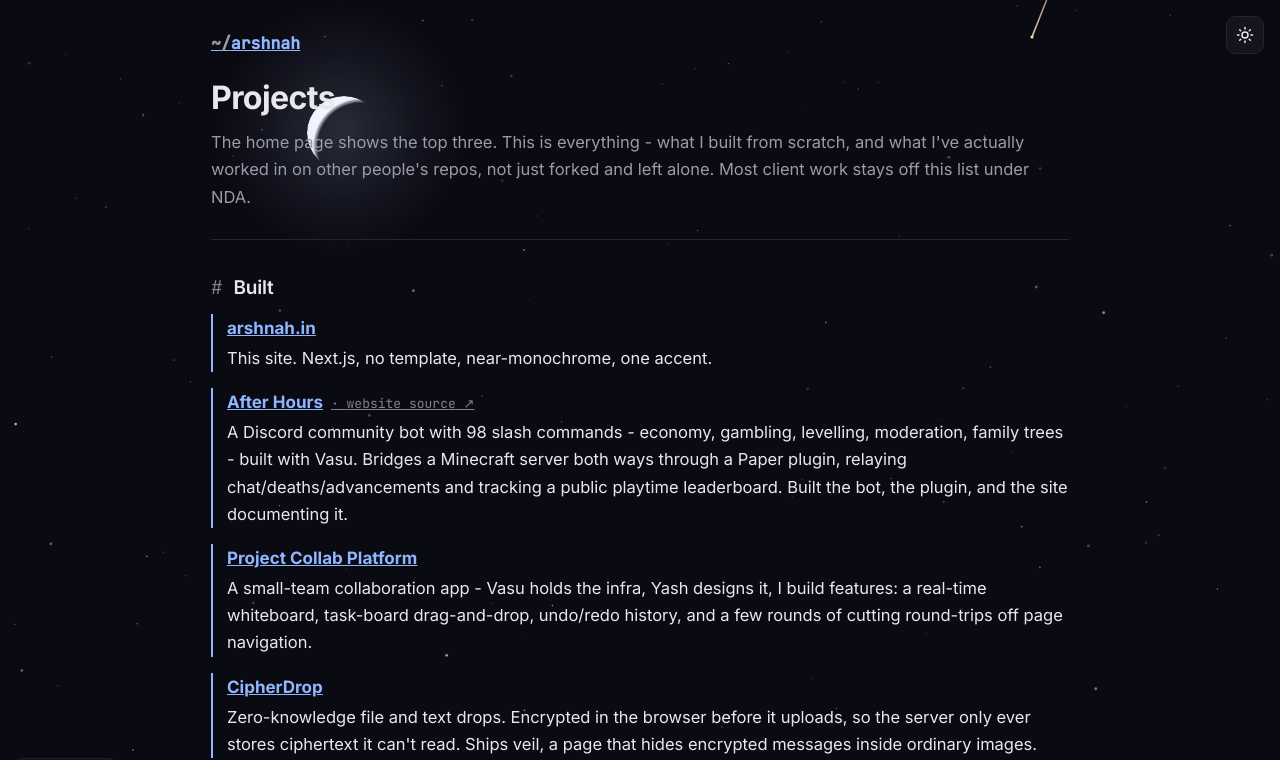
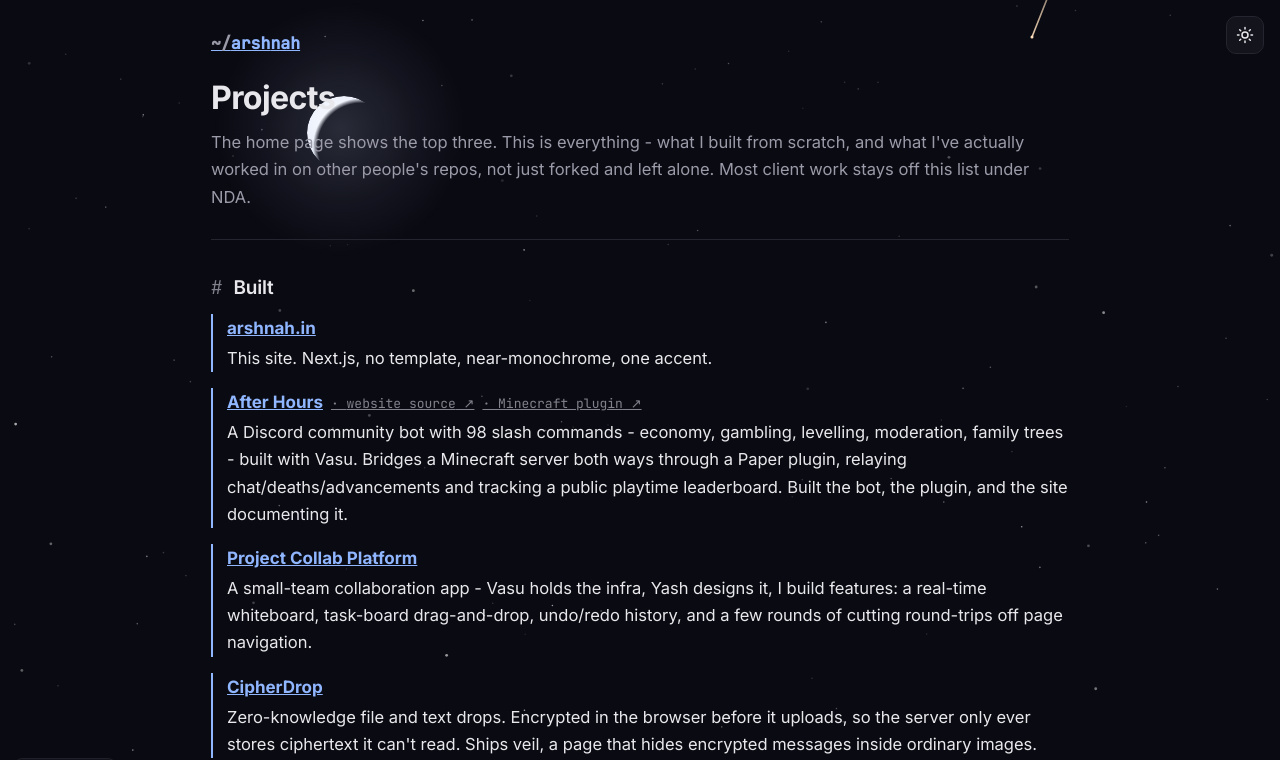
Before and after one commit to arshnah/portfolio-next, a Next.js app: page /projects in a window 1280 px wide. Shown: the top 760 px of the page. Built offline with nearby package versions, Linux system fonts and the light colour scheme.

Commit message:
Support multiple extra links per project, link After Hours' Minecraft plugin page

```diff
--- a/src/app/projects/page.tsx
+++ b/src/app/projects/page.tsx
@@ -19,15 +19,18 @@
 type Item = {
   name: string;
   url: string;
-  altUrl?: string;
-  altLabel?: string;
+  links?: { url: string; label: string }[];
   desc: ReactNode;
 };
 
 const built: Item[] = [
   { name: "arshnah.in", url: "https://arshnah.in", desc: "This site. Next.js, no template, near-monochrome, one accent." },
   {
-    name: "After Hours", url: "https://afterhours.arshnah.in", altUrl: "https://github.com/arshnah/After-Hours-Website", altLabel: "website source",
+    name: "After Hours", url: "https://afterhours.arshnah.in",
+    links: [
+      { url: "https://github.com/arshnah/After-Hours-Website", label: "website source" },
+      { url: "https://afterhours.arshnah.in/minecraft.html", label: "Minecraft plugin" },
+    ],
     desc: "A Discord community bot with 98 slash commands - economy, gambling, levelling, moderation, family trees - built with Vasu. Bridges a Minecraft server both ways through a Paper plugin, relaying chat/deaths/advancements and tracking a public playtime leaderboard. Built the bot, the plugin, and the site documenting it.",
   },
   {
@@ -43,11 +46,13 @@
 
 const worked: Item[] = [
   {
-    name: "Marked Goats", url: "https://github.com/arshnah/marked-goats/tree/stonecutter-remake", altUrl: "https://modrinth.com/mod/marked-goats", altLabel: "Modrinth",
+    name: "Marked Goats", url: "https://github.com/arshnah/marked-goats/tree/stonecutter-remake",
+    links: [{ url: "https://modrinth.com/mod/marked-goats", label: "Modrinth" }],
     desc: "An open-source Minecraft mod by Allan Taylor - a different texture per goat variant instead of leaving you to guess which horn it drops. I rewrote the build system onto Stonecutter so one codebase now targets Fabric, Forge, and NeoForge across 32 Minecraft versions instead of a branch per version, tracked down several real Minecraft API changes by reading decompiled source directly, and wired up an in-game WTHIT tooltip.",
   },
   {
-    name: "WhatNow", url: "https://whatnowindia.vercel.app", altUrl: "https://github.com/arshnah/WhatNow_Website", altLabel: "source",
+    name: "WhatNow", url: "https://whatnowindia.vercel.app",
+    links: [{ url: "https://github.com/arshnah/WhatNow_Website", label: "source" }],
     desc: "A platform helping Indian students figure out what to do right after their board exams, built with Vasu. Built the site and led the redesign.",
   },
   { name: "typer", url: "https://github.com/arshnah/typer", desc: "Typing practice in your terminal - like Monkeytype, but CLI. Ships as a pip package." },
@@ -56,11 +61,13 @@
     desc: "By DyedHue - helped him build it out, even though the commits landed under his name, not mine.",
   },
   {
-    name: "lastly", url: "https://lastly.arshnah.in", altUrl: "https://github.com/arshnah/lastly", altLabel: "source",
+    name: "lastly", url: "https://lastly.arshnah.in",
+    links: [{ url: "https://github.com/arshnah/lastly", label: "source" }],
     desc: "Forked from ni5arga/lastly - Last.fm stats as embeddable SVG cards for a GitHub README. Added the live now-playing card, multi-account merging, two new GitHub-flavoured themes, a background-color override, and an actual homepage that builds the embed for you instead of just redirecting to GitHub.",
   },
   {
-    name: "lanyard-profile-readme", url: "https://lanyard.arshnah.in", altUrl: "https://github.com/arshnah/lanyard-profile-readme", altLabel: "source",
+    name: "lanyard-profile-readme", url: "https://lanyard.arshnah.in",
+    links: [{ url: "https://github.com/arshnah/lanyard-profile-readme", label: "source" }],
     desc: "Forked from cnrad/lanyard-profile-readme - a Discord presence badge for GitHub READMEs. Added multi-account merging (shows whichever linked account isn't offline) and fixed a couple of real bugs in the process.",
   },
 ];
@@ -72,11 +79,11 @@
         <a href={item.url} target="_blank" rel="noopener noreferrer" style={{ fontWeight: 700, fontSize: 17 }}>
           {item.name}
         </a>
-        {item.altUrl && (
-          <a href={item.altUrl} target="_blank" rel="noopener noreferrer" style={{ color: "var(--faint)", fontFamily: 'var(--font-mono),"Courier New",monospace', fontSize: 13 }}>
-            · {item.altLabel} ↗
+        {item.links?.map((link) => (
+          <a key={link.url} href={link.url} target="_blank" rel="noopener noreferrer" style={{ color: "var(--faint)", fontFamily: 'var(--font-mono),"Courier New",monospace', fontSize: 13 }}>
+            · {link.label} ↗
           </a>
-        )}
+        ))}
       </div>
       <p style={{ margin: "3px 0 0" }}>{item.desc}</p>
     </div>
```
